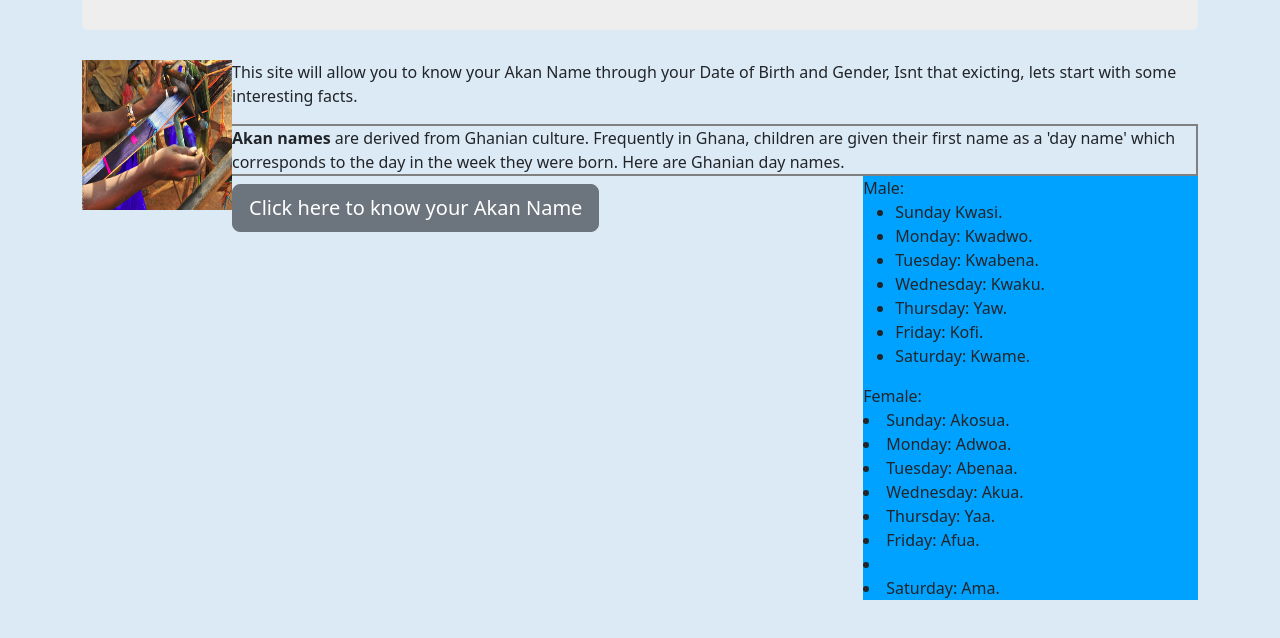
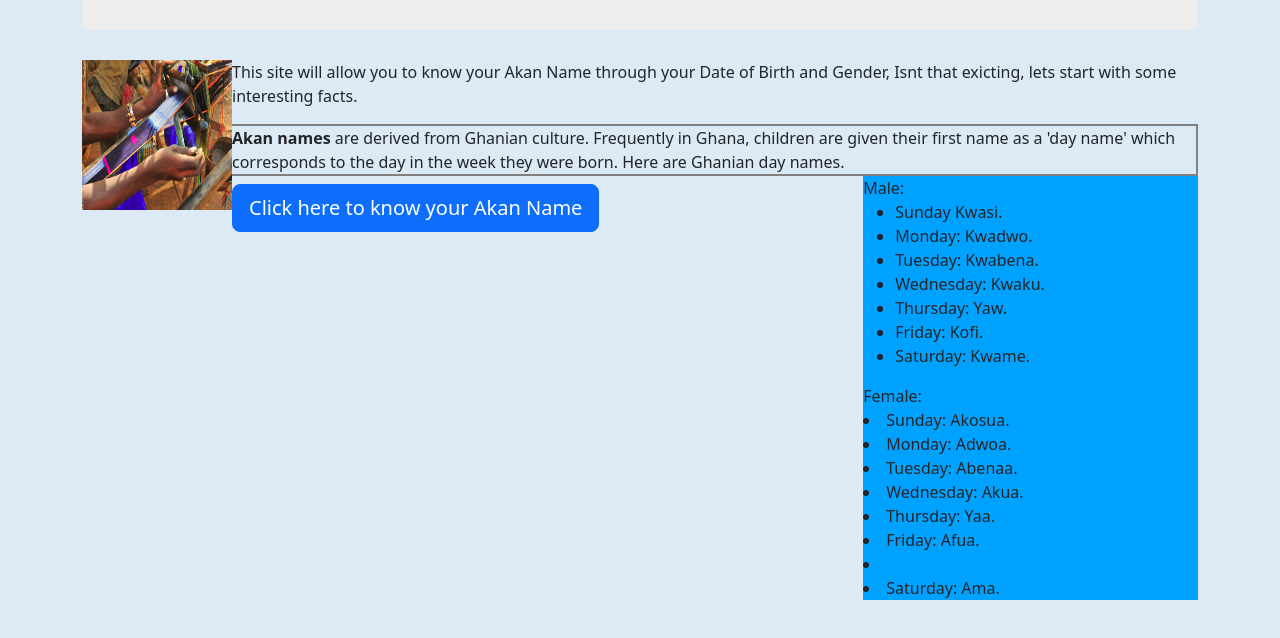
Before and after one commit to samuelgreg/Akan-Name-Generator, a plain HTML site: page index.html in a window 1280 px wide. Shown: the part 150-788 px from the top of the page. Drawn offline with nearby package versions, Linux system fonts and the light colour scheme.

Commit message:
changed button ui

```diff
--- a/index.html
+++ b/index.html
@@ -39,7 +39,7 @@ Female:
 <li>Saturday: Ama.</li>
 </div>
 <h1 id = "myOutput" ></h1>
-<button type="button" class="btn btn-secondary btn-lg" onclick="akanNames()"> Click here to know your Akan Name</button>
+<button type="button" class="btn btn-primary btn-lg" onclick="akanNames()"> Click here to know your Akan Name</button>
 <script src="/js/main.js"></script>
 </body>
 </html>
```
